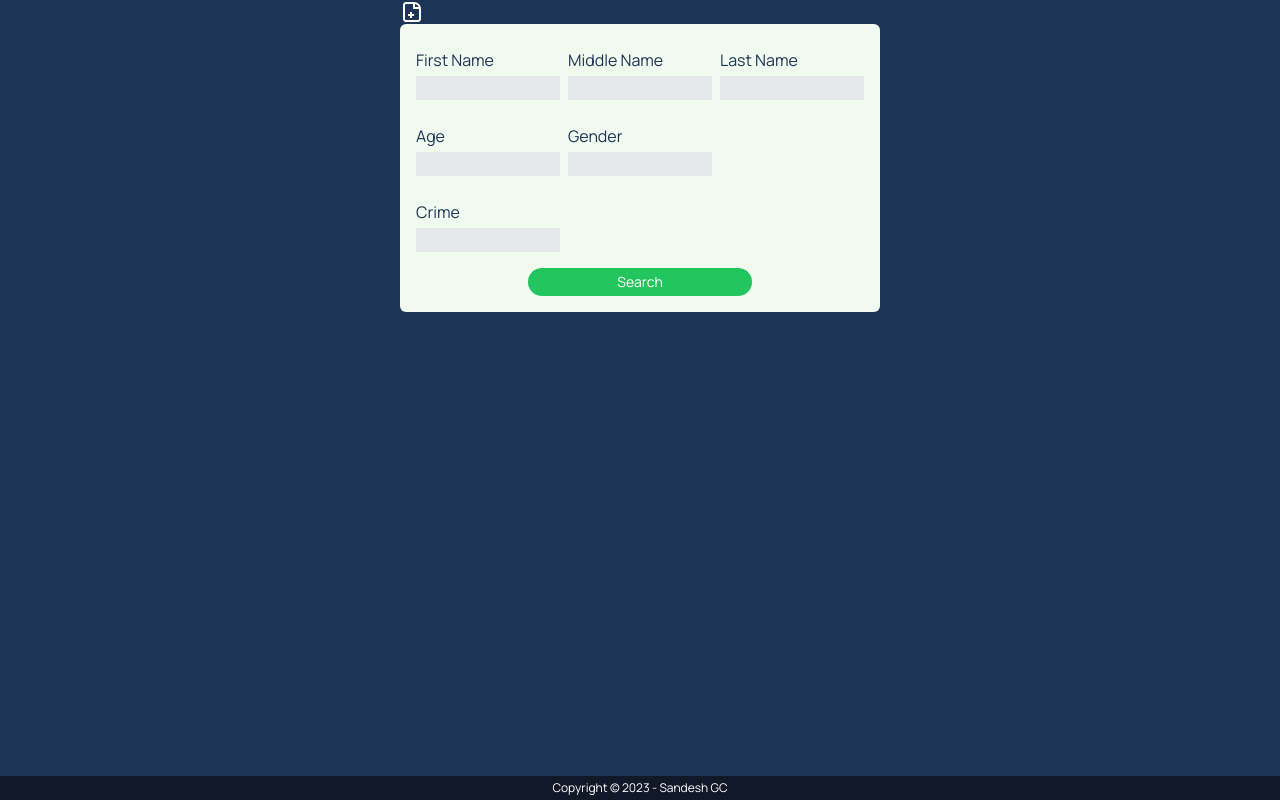
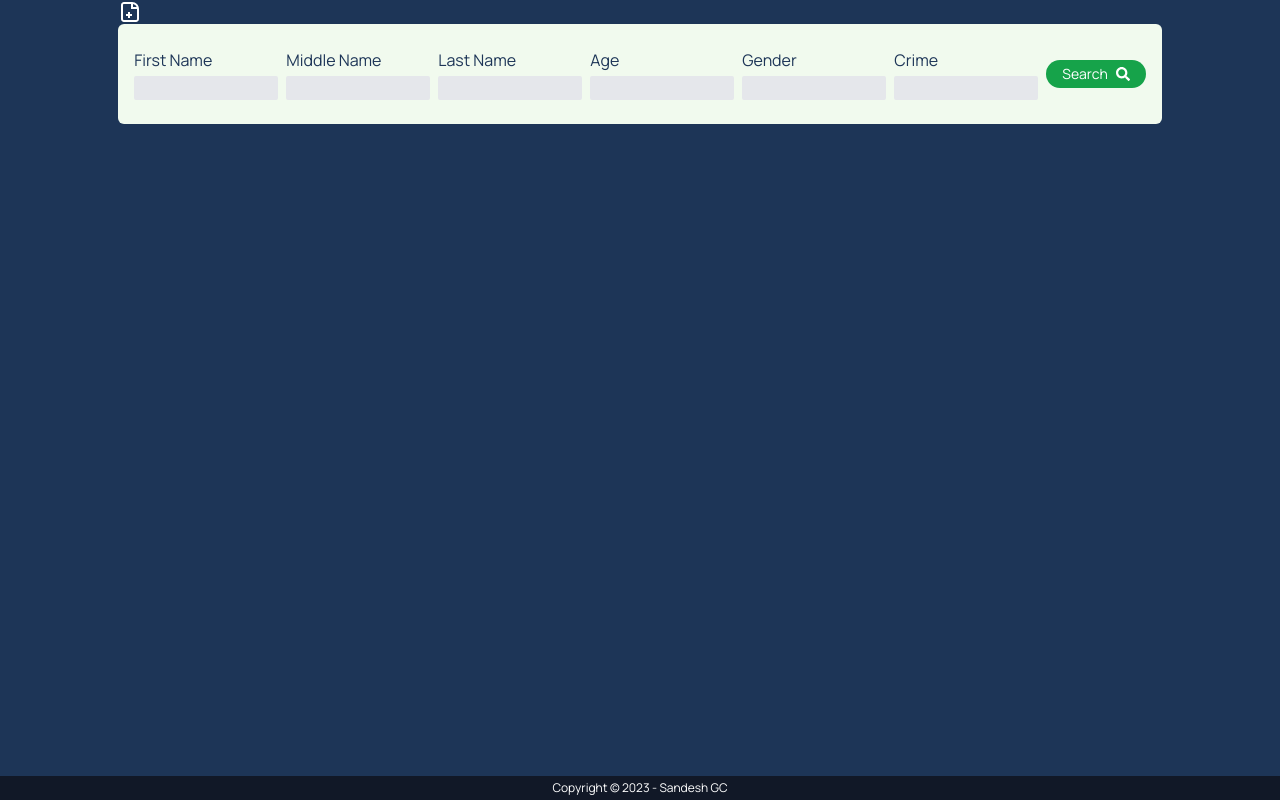
Before and after one commit to gcsandesh/Criminal-Record-Management-System, a React (Vite) app in the folder client/: page /records in a window 1280 px wide. Built offline with nearby package versions, Linux system fonts and the light colour scheme.

Commit message:
change style of search form

```diff
--- a/client/src/components/SearchUserForm.jsx
+++ b/client/src/components/SearchUserForm.jsx
@@ -1,4 +1,5 @@
 import React from "react";
+import { FaSearch } from "react-icons/fa";
 
 export default function SearchUserForm({
 	formData,
@@ -16,9 +17,8 @@ export default function SearchUserForm({
 			<form
 				method="GET"
 				onSubmit={handleSubmit}
-				className="flex flex-col justify-between items-start rounded-md gap-2 p-4 bg-light text-dark"
+				className="flex justify-between items-center rounded-md gap-2 p-4 bg-light text-dark"
 			>
-				<div className="flex justify-between gap-2">
 				<div className="flex flex-col items-start gap-1 justify-between w-full my-2">
 					<label htmlFor="firstName">First Name</label>
 					<input
@@ -48,7 +48,6 @@ export default function SearchUserForm({
 						name="lastName"
 						value={formData.lastName}
 					/>
-					</div>
 				</div>
 				<div className="flex justify-between gap-2">
 					<div className="flex flex-col items-start gap-1 justify-between w-full my-2">
@@ -83,11 +82,10 @@ export default function SearchUserForm({
 					/>
 				</div>
 				<button
-					// onClick={handleSubmit}
-					className="bg-green-500 text-white rounded-full w-1/2 mx-auto text-sm p-1"
+					className="bg-green-600 h-full justify-between flex items-center gap-2 text-white rounded-full w-1/2 mx-auto text-sm px-4 p-1"
 					type="submit"
 				>
-					Search
+					<span>Search</span> <FaSearch />
 				</button>
 			</form>
 		</div>
```
Lines whose indentation alone changed are shown as unchanged.
